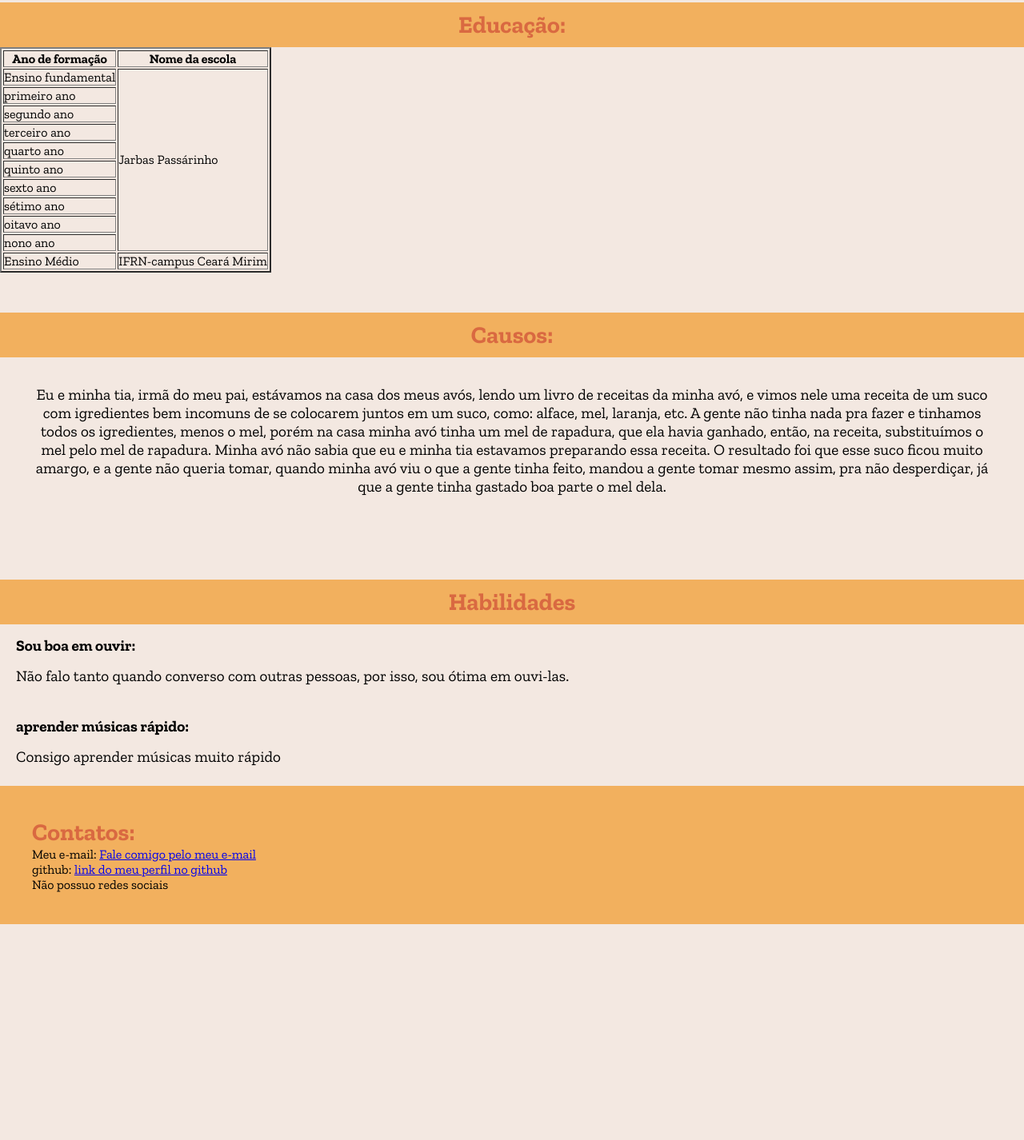
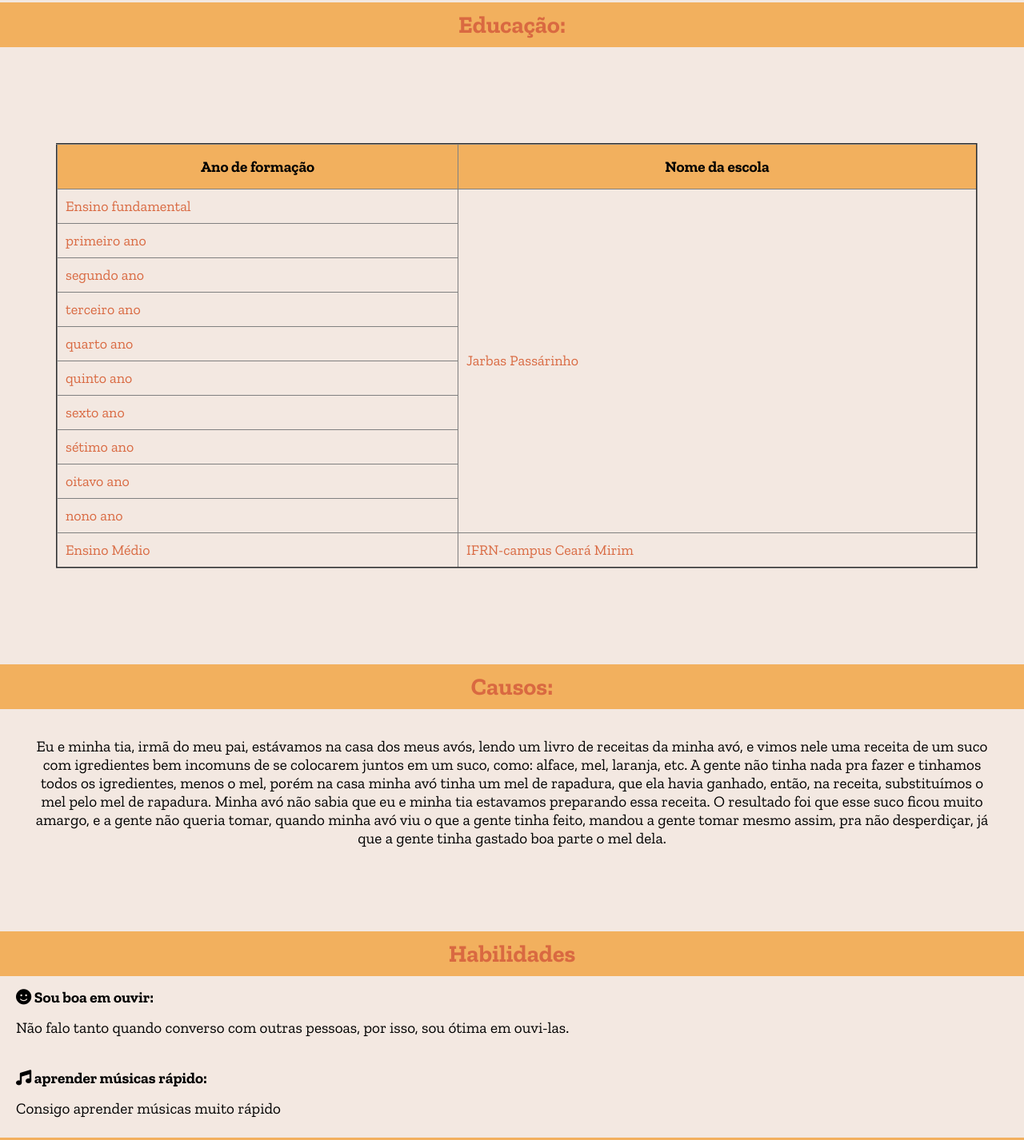
Before and after one commit to FernandaThaiss/aweb, a plain HTML site: page bimestre 2/blogpessoal/index.html in a window 1280 px wide. Shown: the part 2401-3827 px from the top of the page at 80% size. Before the commit the page ends 3557 px from the top, so only its background shows below. Drawn offline with nearby package versions, Linux system fonts and the light colour scheme.

Commit message:
finalizandoblog

```diff
--- a/bimestre 2/blogpessoal/index.html
+++ b/bimestre 2/blogpessoal/index.html
@@ -5,6 +5,7 @@
     <meta name="viewport" content="width=device-width, initial-scale=1.0">
     <title>Fernanda Thais</title>
     <link rel="stylesheet" href="style.css">
+    <link rel="stylesheet" href="https://cdnjs.cloudflare.com/ajax/libs/font-awesome/6.7.2/css/all.min.css" integrity="sha512-Evv84Mr4kqVGRNSgIGL/F/aIDqQb7xQ2vcrdIwxfjThSH8CSR7PBEakCr51Ck+w+/U6swU2Im1vVX0SVk9ABhg==" crossorigin="anonymous" referrerpolicy="no-referrer" />
 
 </head>
 <body>
@@ -41,6 +42,7 @@
         </section>
 
         <section id="Curiosidades">
+
             <h2>Curiosidades:</h2>
             <div class="card">
                 <div class="card1">
@@ -75,6 +77,7 @@
     </div>
         <section id="Educação">
             <h2>Educação:</h2>
+            <div class="espaco"></div>
             <table border="2">
                 <tr>
                     <th>Ano de formação</td>
@@ -131,9 +134,9 @@
         </section>
         <section id="Habilidades">
             <h2>Habilidades</h2>
-            <h4>Sou boa em ouvir:</h4>
+            <h4><i class="fa-solid fa-face-smile"></i>  Sou boa em ouvir:</h4>
             <p>Não falo tanto quando converso com outras pessoas, por isso, sou ótima em ouvi-las.</p>
-            <h4>aprender músicas rápido:</h4>
+            <h4><i class="fa-solid fa-music"></i>  aprender músicas rápido:</h4>
             <p>Consigo aprender músicas muito rápido</p>
         </section>
     </main>
@@ -143,11 +146,12 @@
         Contatos:
         </h2>
         <p>
-        Meu e-mail: <a href="mailto:nascimento.thais@escolar.ifrn.edu.br?subject=contato&body" target="_blank">Fale comigo pelo meu e-mail</a> <br>
+        <i class="fa-solid fa-envelope"></i>
+        Meu e-mail: <a href="mailto:nascimento.thais@escolar.ifrn.edu.br?subject=contato&body" target="_blank">Fale comigo pelo meu e-mail</a>
+        <br>
+        <i class="fa-brands fa-github"></i>
         github:
         <a href="https://github.com/FernandaThaiss" target="_blank">link do meu perfil no github</a><br>
-        Não possuo redes sociais
-        </p>
         </section>
     </footer>
 
--- a/bimestre 2/blogpessoal/style.css
+++ b/bimestre 2/blogpessoal/style.css
@@ -111,6 +111,7 @@ section{
     padding-top: 90px;
     padding: 0%;
 }
+
 #Curiosidades h2{
     background-color:#F2B05E;
     padding: 10px;
@@ -159,6 +160,23 @@ section{
     text-align: center;
 }
 
+table{
+    width: 90%;
+    align-items: 20px;
+    border-collapse: collapse;
+    margin: 70px;
+}
+th{
+    background-color: #F2B05E;
+    padding: 1rem;
+    font-size: larger;
+}
+td{
+    color: #D96941;
+    padding: 10px;
+    font-size: large;
+}
+
 #Causos{
     padding-top: 90px;
     padding: 0%;
@@ -194,7 +212,13 @@ section{
     font-size: larger;
     padding-bottom: 25px;
 }
+#Contatos h2{
+    padding-bottom: 15px;
+}
 
+#Contatos p{
+    font-size: large;
+}
 footer{
     background-color: #F2B05E;
 }
```
Also changed, not shown: bimestre 2/blogpessoal/fotos/Image-2024-07-27-at-10.59.10.png (deleted).
